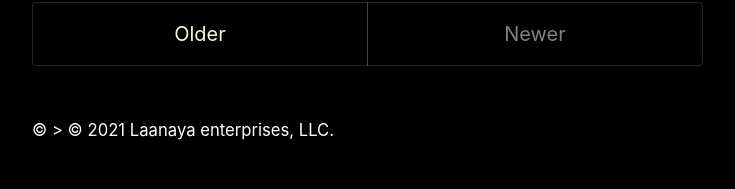
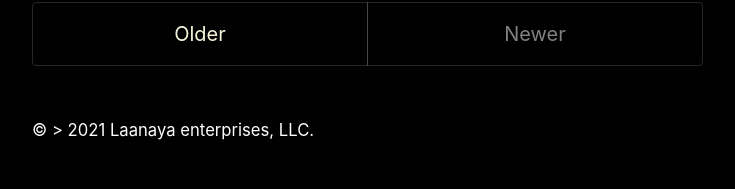
Before and after one commit to Bobcycle/Blog, a Jekyll site: the page built from index.html, in a window 1280 px wide. Shown: the part 1094-1283 px from the top of the page, without its empty margins (272-1007 px from the left). Built offline with Jekyll 4.4.1, drawn with Linux system fonts in a browser that asks for light colours; the list of posts is cut into pages by our own code.

```diff
--- a/_layouts/default.html
+++ b/_layouts/default.html
@@ -23,7 +23,7 @@
       <footer class="footer">
         <small>
           &copy;
-          > © 2021 Laanaya enterprises, LLC.
+          > 2021 Laanaya enterprises, LLC.
         </small>
       </footer>
     </div>
```
